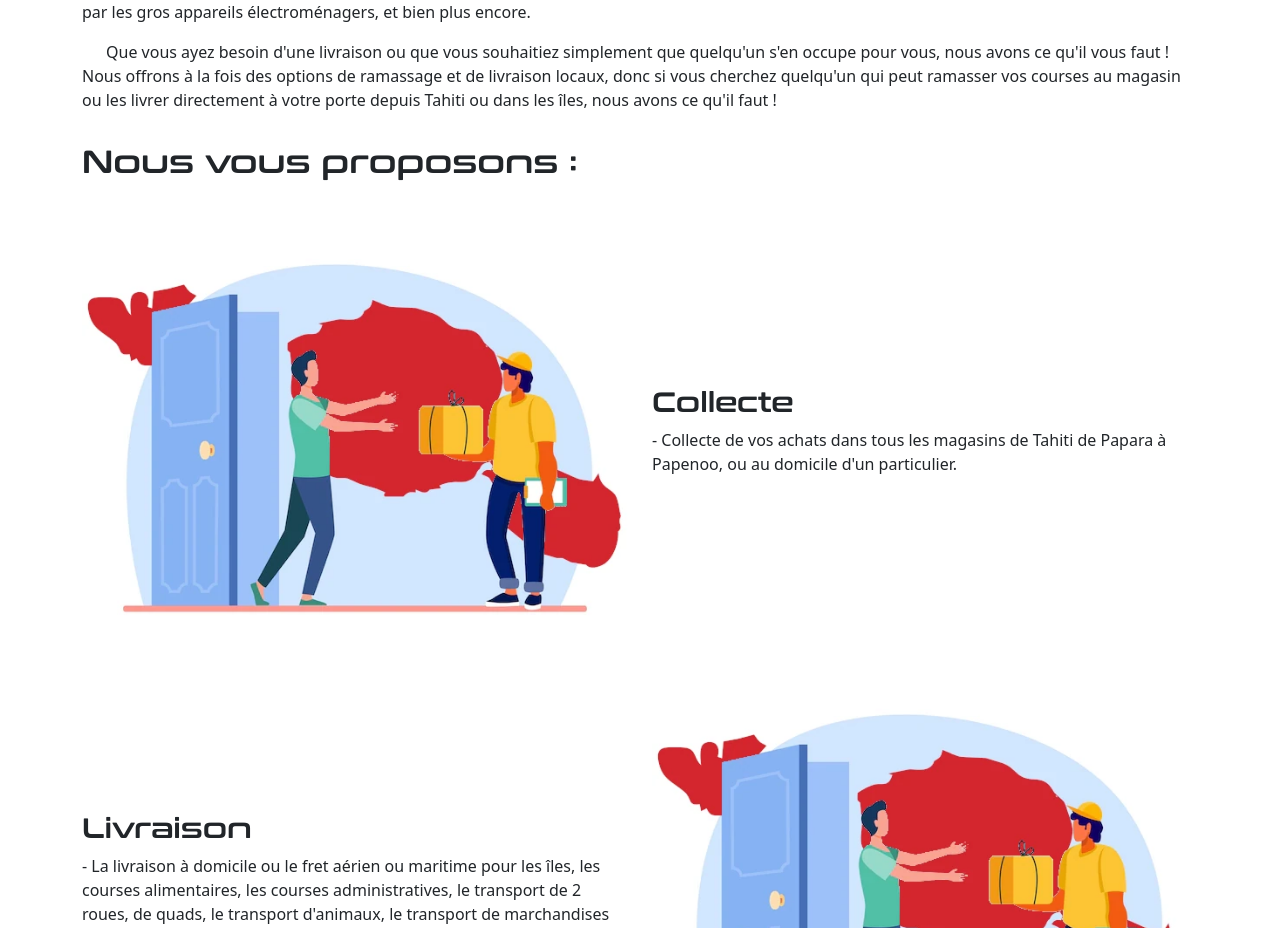
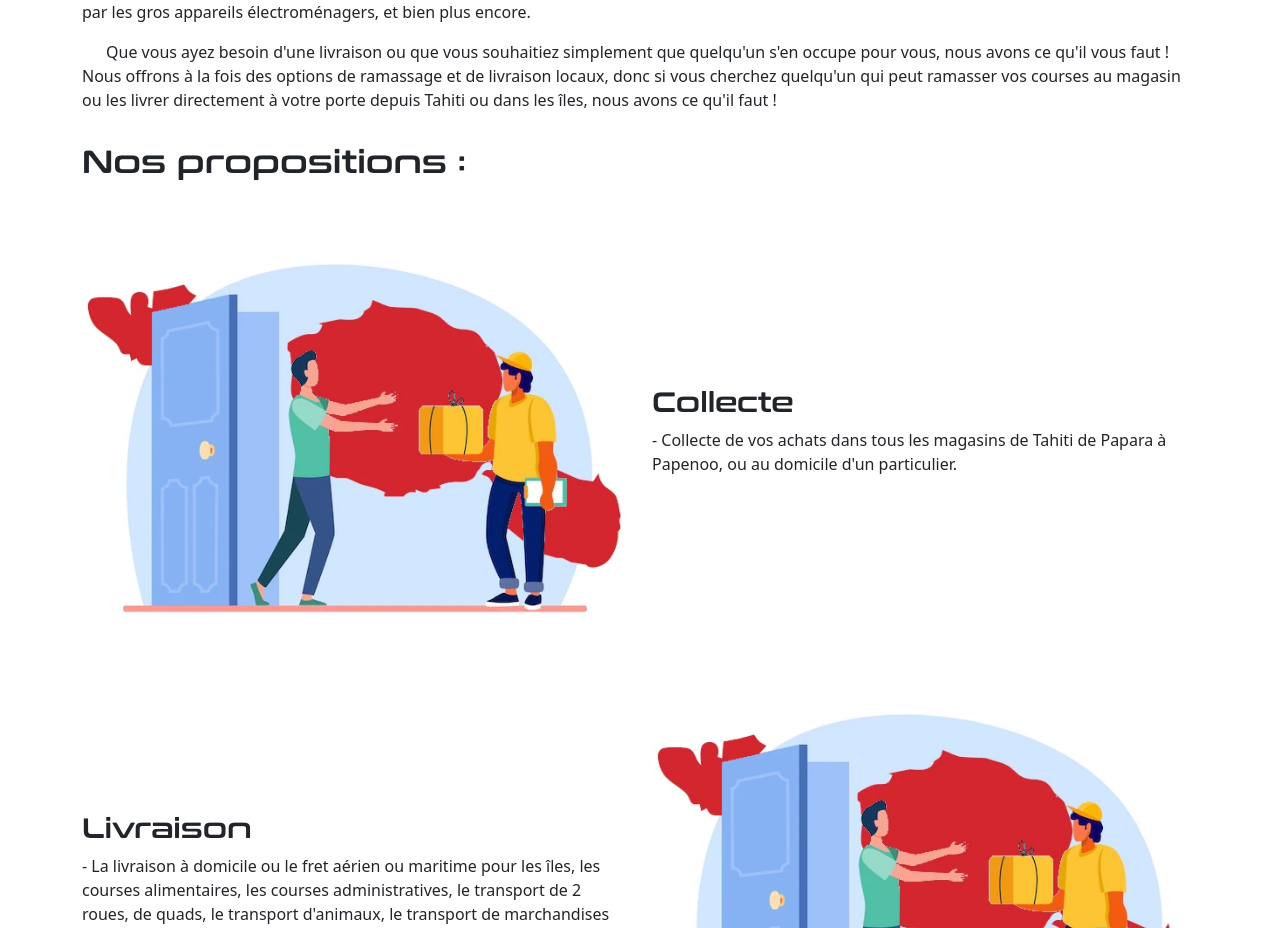
Before and after one commit to tetuaoro/maneats, a Next.js app: page / in a window 1280 px wide. Shown: the part 845-1773 px from the top of the page. Built offline with nearby package versions, Linux system fonts and the light colour scheme; no server answers.

Commit message:
feat: update h2 title

```diff
--- a/pages/index.tsx
+++ b/pages/index.tsx
@@ -65,7 +65,7 @@ const Page: NextPage = () => {
         de livraison locaux, donc si vous cherchez quelqu'un qui peut ramasser vos courses au magasin ou les livrer directement à votre porte depuis Tahiti ou dans les îles, nous avons ce qu'il faut !
       `}
       </p>
-      <h2 className="pt-3">Nous vous proposons :</h2>
+      <h2 className="pt-3">Nos propositions :</h2>
       <Row className="pt-5">
         <Col sm={6}>
           <Image className={`observer ${styles.transition_opacity_y_scale}`} src={image1} alt="Livraison à Tahiti et dans les îles" />
```
